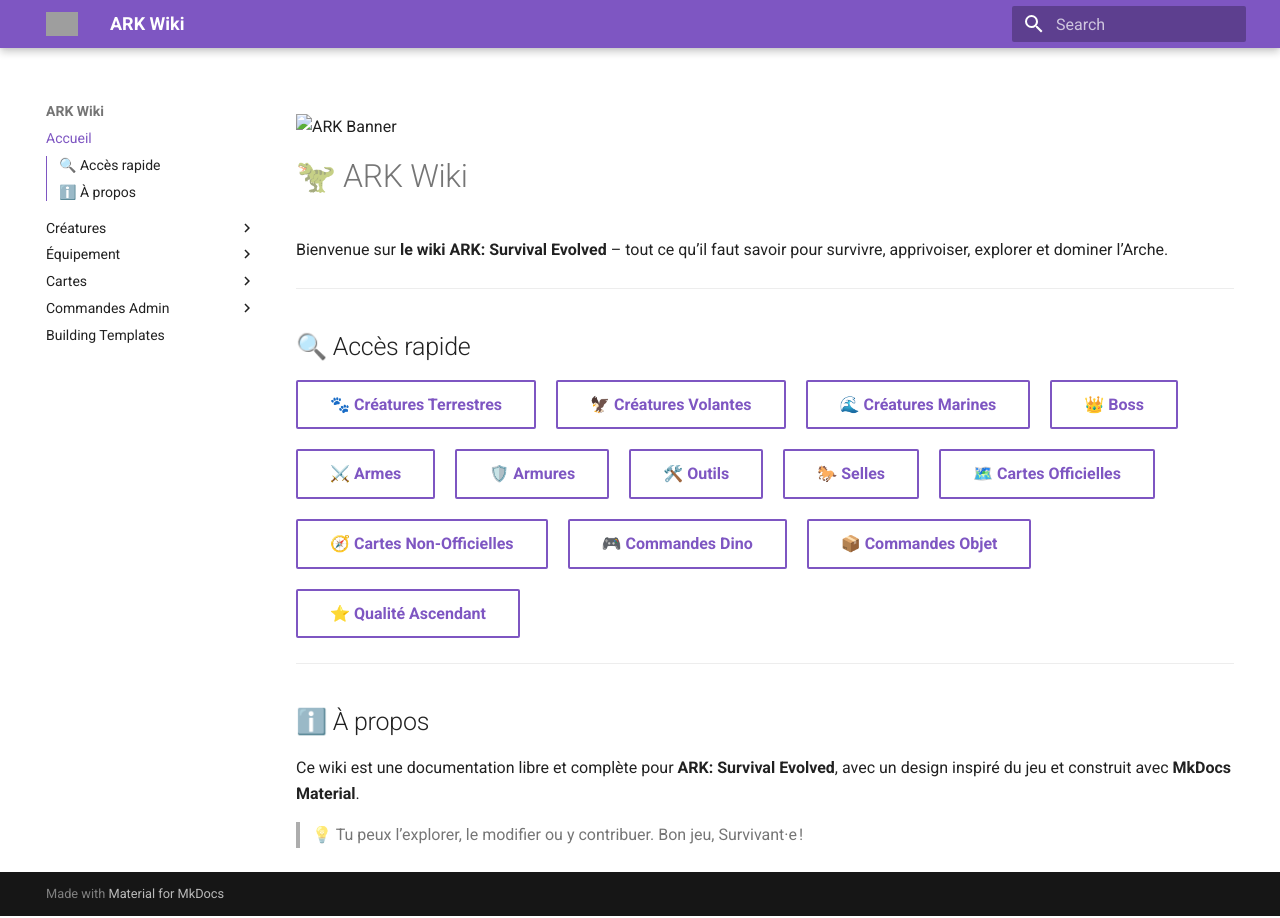
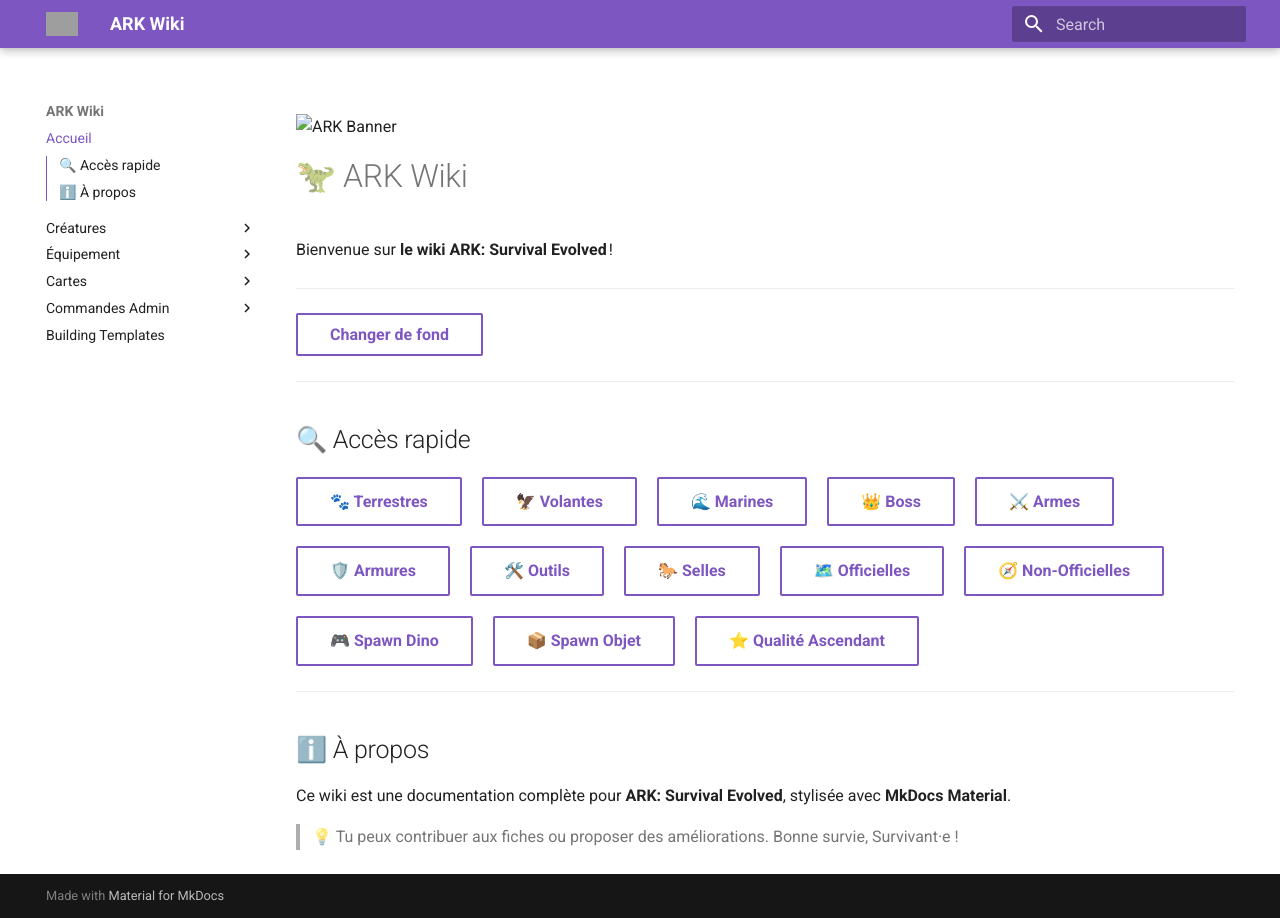
Before and after one commit to adlns/Arkwiki1.0, an MkDocs documentation site: the page built from docs/index.md, in a window 1280 px wide. Built offline with MkDocs 1.6.1 and Material for MkDocs 9.7.7, drawn with Linux system fonts in a browser that asks for light colours; grey boxes are pictures that could not be loaded.

Commit message:
Update index.md

```diff
--- a/docs/index.md
+++ b/docs/index.md
@@ -1,18 +1,24 @@
+<!-- Bannière d’accueil -->
 ![ARK Banner](assets/banner.jpg)
 
 # 🦖 ARK Wiki
 
-Bienvenue sur **le wiki ARK: Survival Evolved** – tout ce qu’il faut savoir pour survivre, apprivoiser, explorer et dominer l’Arche.
+Bienvenue sur **le wiki ARK: Survival Evolved** !
+
+---
+
+<!-- Bouton de changement de thème clair/foncé -->
+<button id="toggle-theme" class="md-button">Changer de fond</button>
 
 ---
 
 ## 🔍 Accès rapide
 
-<div style="display: flex; flex-wrap: wrap; gap: 1rem;">
+<div style="display: flex; flex-wrap: wrap; gap: 1rem; margin-top: 1rem;">
 
-<a href="creatures/terrestres.md" class="md-button">🐾 Créatures Terrestres</a>
-<a href="creatures/volantes.md" class="md-button">🦅 Créatures Volantes</a>
-<a href="creatures/marines.md" class="md-button">🌊 Créatures Marines</a>
+<a href="creatures/terrestres.md" class="md-button">🐾 Terrestres</a>
+<a href="creatures/volantes.md" class="md-button">🦅 Volantes</a>
+<a href="creatures/marines.md" class="md-button">🌊 Marines</a>
 <a href="creatures/boss.md" class="md-button">👑 Boss</a>
 
 <a href="equipement/armes.md" class="md-button">⚔️ Armes</a>
@@ -20,11 +26,11 @@
 <a href="equipement/outils.md" class="md-button">🛠️ Outils</a>
 <a href="equipement/selles.md" class="md-button">🐎 Selles</a>
 
-<a href="cartes/officielles.md" class="md-button">🗺️ Cartes Officielles</a>
-<a href="cartes/non_officielles.md" class="md-button">🧭 Cartes Non-Officielles</a>
+<a href="cartes/officielles.md" class="md-button">🗺️ Officielles</a>
+<a href="cartes/non_officielles.md" class="md-button">🧭 Non-Officielles</a>
 
-<a href="admin/spawn_dino.md" class="md-button">🎮 Commandes Dino</a>
-<a href="admin/spawn_item.md" class="md-button">📦 Commandes Objet</a>
+<a href="admin/spawn_dino.md" class="md-button">🎮 Spawn Dino</a>
+<a href="admin/spawn_item.md" class="md-button">📦 Spawn Objet</a>
 <a href="admin/ascendant_quality.md" class="md-button">⭐ Qualité Ascendant</a>
 
 </div>
@@ -33,6 +39,6 @@
 
 ## ℹ️ À propos
 
-Ce wiki est une documentation libre et complète pour **ARK: Survival Evolved**, avec un design inspiré du jeu et construit avec **MkDocs Material**.
+Ce wiki est une documentation complète pour **ARK: Survival Evolved**, stylisée avec **MkDocs Material**.
 
-> 💡 Tu peux l’explorer, le modifier ou y contribuer. Bon jeu, Survivant·e !
+> 💡 Tu peux contribuer aux fiches ou proposer des améliorations. Bonne survie, Survivant·e !
```
